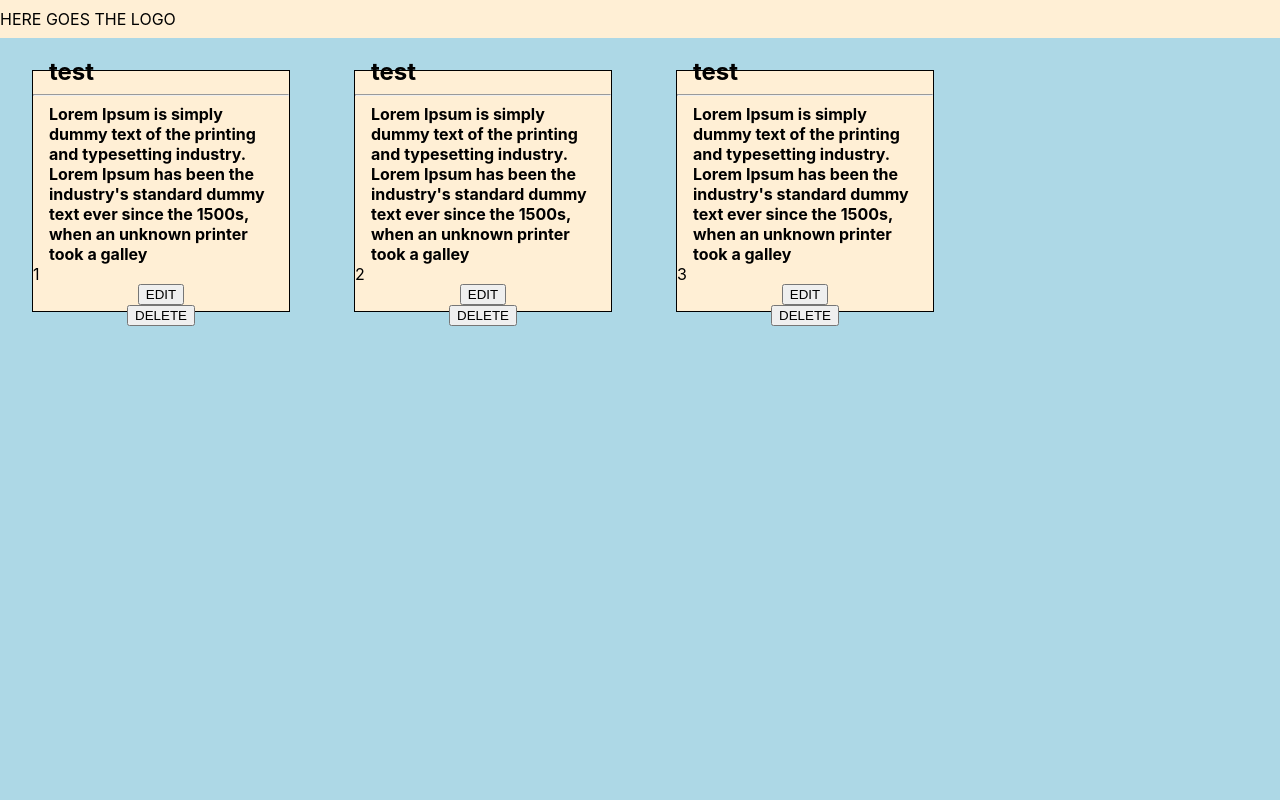
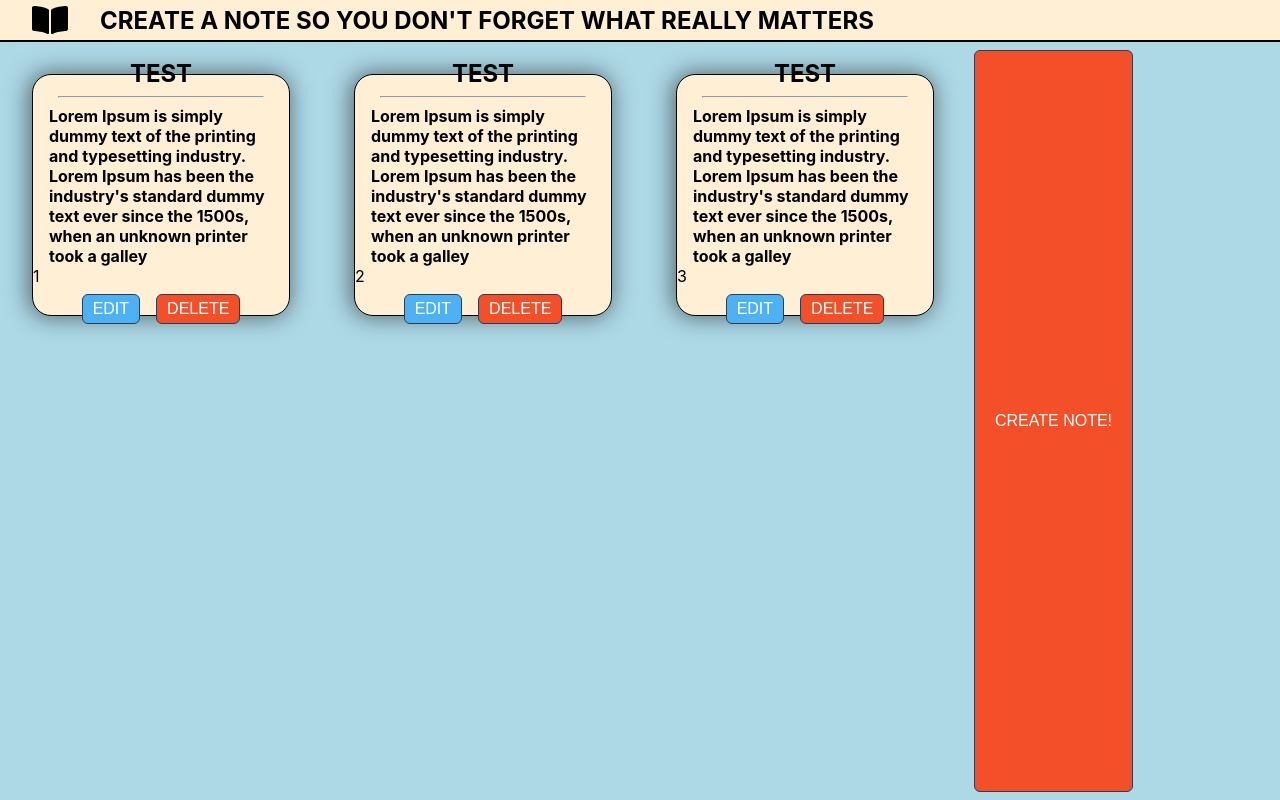
Before and after one commit to TucciAlessandro/PortableNotes, a React (Create React App) app: page / in a window 1280 px wide. Built offline with nearby package versions, Linux system fonts and the light colour scheme.

Commit message:
update styles board component

```diff
--- a/package.json
+++ b/package.json
@@ -3,6 +3,10 @@
   "version": "0.1.0",
   "private": true,
   "dependencies": {
+    "@fortawesome/fontawesome-free": "^5.13.0",
+    "@fortawesome/fontawesome-svg-core": "^1.2.28",
+    "@fortawesome/free-solid-svg-icons": "^5.13.0",
+    "@fortawesome/react-fontawesome": "^0.1.10",
     "@testing-library/jest-dom": "^4.2.4",
     "@testing-library/react": "^9.5.0",
     "@testing-library/user-event": "^7.2.1",
@@ -11,6 +15,7 @@
     "@types/react": "^16.9.36",
     "@types/react-dom": "^16.9.8",
     "@types/styled-components": "^5.1.0",
+    "font-awesome": "^4.7.0",
     "react": "^16.13.1",
     "react-dom": "^16.13.1",
     "react-scripts": "3.4.1",
--- a/src/components/Board.tsx
+++ b/src/components/Board.tsx
@@ -2,6 +2,7 @@ import React, { useState } from "react";
 import DisplayNote from "./DisplayNote";
 import styled from "styled-components";
 import CreateNote from "./CreateNote";
+import Button from "./Button";
 
 const NoteContainer = styled.div`
   display: flex;
@@ -13,7 +14,24 @@ const NoteContainer = styled.div`
   align-items: center;
   justify-content: center;
   border: solid 1px black;
+  border-radius: 19px;
+  -webkit-box-shadow: -2px 0px 23px 1px rgba(0, 0, 0, 0.53);
+  -moz-box-shadow: -2px 0px 23px 1px rgba(0, 0, 0, 0.53);
+  box-shadow: -2px 0px 23px 1px rgba(0, 0, 0, 0.53);
+  &:hover {
+    transition: 0.5s ease-in-out;
+    -webkit-box-shadow: -2px 0px 23px 23px rgba(0, 0, 0, 0.53);
+    -moz-box-shadow: -2px 0px 23px 23px rgba(0, 0, 0, 0.53);
+    box-shadow: -2px 0px 23px 23px rgba(0, 0, 0, 0.53);
+  }
 `;
+
+const ButtonContainer = styled.div`
+  display: flex;
+  justify-content: flex-end;
+  flex-direction: column;
+`;
+
 interface Note {
   id: string;
   title: string;
@@ -54,7 +72,7 @@ function Board() {
   };
 
   const deleteNote = (id: string) => {
-    const newData = data.filter((note) => note.id !== id);
+    const newData = notes.filter((note) => note.id !== id);
     setNotes(newData);
     console.log(notes);
   };
@@ -76,6 +94,7 @@ function Board() {
       ) : (
         <CreateNote />
       )}
+      <Button color="danger">CREATE NOTE!</Button>
     </>
   );
 }
--- /dev/null
+++ b/src/components/Button.tsx
@@ -0,0 +1,58 @@
+import React, { ReactNode, ButtonHTMLAttributes } from "react";
+import styled from "styled-components";
+
+interface ButtonProps {
+  size?: ButtonSize;
+  color: Variant;
+  children: ReactNode;
+}
+
+type Variant = "primary" | "secondary" | "danger";
+type ButtonSize = "small" | "medium" | "large";
+
+const buttonSizes: any = {
+  small: "5px 10px",
+  medium: "10px 20px",
+  large: "15px 30px",
+};
+
+const getBackground = (variant: Variant, props: any) =>
+  props.theme.buttonVariant[variant];
+
+const getSize = (size: ButtonSize = "medium") => buttonSizes[size];
+
+const StyledButton = styled.button<ButtonProps>`
+  background-color: ${(props) => getBackground(props.color, props)};
+  color: white;
+  border-radius: 6px;
+  border: 1px solid #2c3e50;
+  font-size: 16px;
+  cursor: pointer;
+  margin: 0.5rem;
+  padding: ${(props) => getSize(props.size)};
+  text-decoration: none;
+  &:focus {
+    outline: none;
+    border: 1px solid white;
+  }
+  &:hover {
+    border: 1px solid white;
+    transform: translateY(-0.3rem);
+  }
+  transition: all 0.3s ease-in-out;
+`;
+
+const Button = ({
+  size,
+  color,
+  children,
+  ...rest
+}: ButtonProps & ButtonHTMLAttributes<HTMLButtonElement>) => {
+  return (
+    <StyledButton size={size} color={color} {...rest}>
+      {children}
+    </StyledButton>
+  );
+};
+
+export default Button;
--- a/src/components/DisplayNote.tsx
+++ b/src/components/DisplayNote.tsx
@@ -1,5 +1,6 @@
 import React from "react";
 import styled from "styled-components";
+import Button from "./Button";
 
 interface NoteProps {
   title: string;
@@ -17,9 +18,17 @@ interface Note {
 
 const Separator = styled.h2`
   margin: 0 1rem;
+  display: flex;
+  justify-content: center;
+  align-items: center;
 `;
 const SeparatorText = styled.h4`
   margin: 0 1rem;
+`;
+
+const StyledHr = styled.hr`
+  width: 80%;
+  color: black;
 `;
 
 const Container = styled.div`
@@ -28,17 +37,28 @@ const Container = styled.div`
   margin: 0;
 `;
 
+const ButtonContainer = styled.div`
+  display: flex;
+  flex-direction: row;
+`;
+
 function DisplayNote({ title, id, text, deleteNote, handleClick }: NoteProps) {
   return (
     <>
       <Container onClick={handleClick}>
-      <Separator>{title}</Separator>
-      <hr />
+        <Separator>{title.toUpperCase()}</Separator>
+        <StyledHr />
         <SeparatorText>{text}</SeparatorText>
         {id}
       </Container>
-      <button onClick={handleClick}>EDIT</button>
-      <button onClick={() => deleteNote(id)}>DELETE</button>
+      <ButtonContainer>
+        <Button color="secondary" size="small" onClick={handleClick}>
+          EDIT
+        </Button>
+        <Button color="danger" size="small" onClick={() => deleteNote(id)}>
+          DELETE
+        </Button>
+      </ButtonContainer>
     </>
   );
 }
--- a/src/components/Navbar.tsx
+++ b/src/components/Navbar.tsx
@@ -1,18 +1,27 @@
-import React from 'react'
-import styled from 'styled-components'
-
+import React from "react";
+import { FontAwesomeIcon } from "@fortawesome/react-fontawesome";
+import { faBookOpen } from "@fortawesome/free-solid-svg-icons";
+import styled from "styled-components";
 
 const StyledNavbar = styled.nav`
-display: flex;
-align-items: center;
-width: 100%;
-height:5%;
-background-color: papayawhip;
-`
+  display: flex;
+  align-items: center;
+  justify-content: flex-start;
+  width: 100%;
+  height: 5%;
+  background-color: papayawhip;
+  border-bottom: solid 2px black;
+`;
+const StyledFontAwesomeIcon = styled(FontAwesomeIcon)`
+  margin: 2rem;
+`;
 function Navbar() {
-    return (
-       <StyledNavbar>HERE GOES THE LOGO</StyledNavbar>
-    )
+  return (
+    <StyledNavbar>
+      <StyledFontAwesomeIcon icon={faBookOpen} size="2x" />
+      <h2>CREATE A NOTE SO YOU DON'T FORGET WHAT REALLY MATTERS </h2>
+    </StyledNavbar>
+  );
 }
 
-export default Navbar
+export default Navbar;
--- /dev/null
+++ b/src/contexts/ThemeContexts.tsx
@@ -0,0 +1,71 @@
+import React, { ReactNode, createContext, useState, useContext } from "react";
+import { ThemeProvider, css } from "styled-components";
+
+interface ThemeContextProviderProps {
+  children: ReactNode;
+}
+const gradientDark = css`
+  background: #2c3e50;
+  background: -webkit-linear-gradient(to top, #4ca1af, #2c3e50);
+  background: linear-gradient(to top, #4ca1af, #2c3e50);
+`;
+
+const gradientLight = css`
+  background: #bdc3c7;
+  background: -webkit-linear-gradient(to bottom, #2c3e50, #bdc3c7);
+  background: linear-gradient(to bottom, #2c3e50, #bdc3c7);
+`;
+
+const darkTheme = {
+  type: "dark",
+  gradient: gradientDark,
+  buttonVariant: {
+    primary: "#2d9a4f",
+    secondary: "#0068ad",
+    danger: " #990000",
+  },
+};
+
+// const theme = {
+//   primaryColor: 'asd',
+//   secondaryColor:' adsds',
+//   accentColor: 'asdads'
+// }
+
+const lightTheme = {
+  type: "light",
+  gradient: gradientLight,
+  buttonVariant: {
+    primary: " #89e49b",
+    secondary: "#4cb2f5",
+    danger: "#f34f28",
+  },
+};
+
+const DEFAULT_CONTEXT_VALUE = {
+  toggleTheme: () => console.error("not in context"),
+};
+
+interface ThemeContextValue {
+  toggleTheme: () => void;
+}
+
+const MyThemeContext = createContext<ThemeContextValue>(DEFAULT_CONTEXT_VALUE);
+
+export const useMyThemeContext = () => useContext(MyThemeContext);
+
+export const MyThemeContextsProvider = ({
+  children,
+}: ThemeContextProviderProps) => {
+  const [theme, setTheme] = useState(lightTheme);
+  const toggleTheme = () =>
+    setTheme((oldTheme) =>
+      oldTheme.type === "light" ? darkTheme : lightTheme
+    );
+
+  return (
+    <MyThemeContext.Provider value={{ toggleTheme }}>
+      <ThemeProvider theme={theme}>{children}</ThemeProvider>
+    </MyThemeContext.Provider>
+  );
+};
```
Also changed, not shown: src/App.tsx (+4 -3 lines), 1 other file (tests, documents, lock files or other folders). Lines whose indentation alone changed are shown as unchanged.
